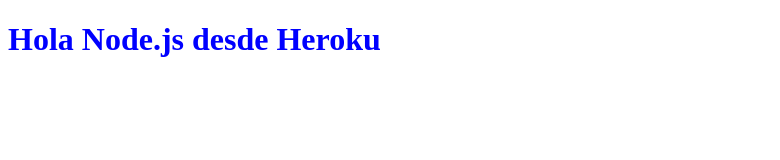
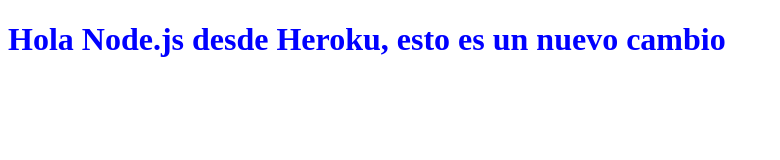
Before and after one commit to DvdQzd/coder-heroku-test-31835, a website: page public/index.html in a window 1280 px wide. Shown: the whole page, without its empty margins (0-780 px from the left). Drawn offline with Linux system fonts and the light colour scheme.

Commit message:
un cambio

```diff
--- a/public/index.html
+++ b/public/index.html
@@ -9,7 +9,7 @@
 </head>
 <body>
 
-    <h1>Hola Node.js desde Heroku</h1>
+    <h1>Hola Node.js desde Heroku, esto es un nuevo cambio</h1>
 
     <script src="js/main.js"></script>
 </body>
```
